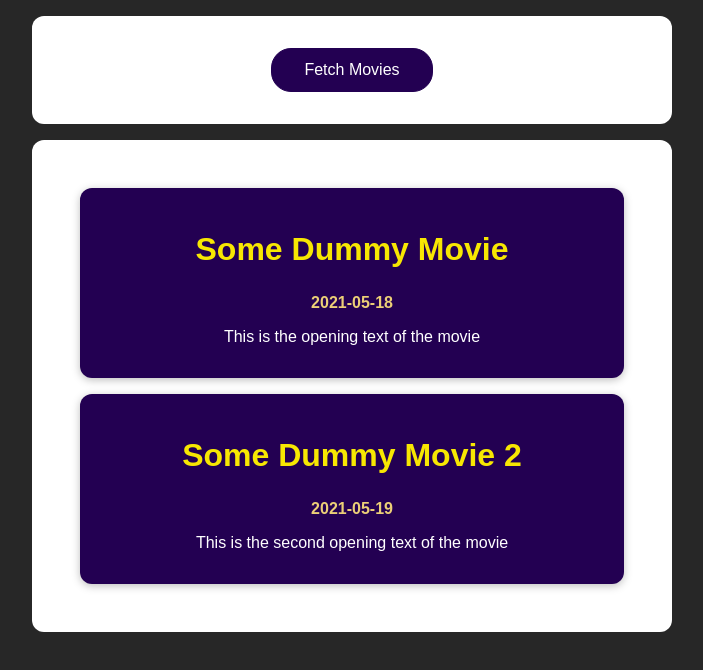
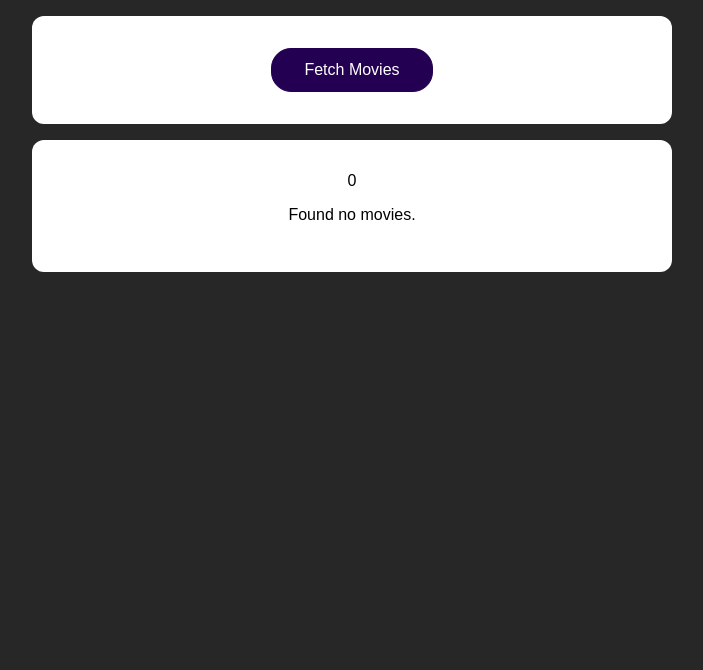
Before and after one commit to prathameshpatil5181/React_Course_project, a React (Create React App) app: page / in a window 1280 px wide. Shown: the top 670 px of the page, without its empty margins (288-991 px from the left). Built offline with nearby package versions, Linux system fonts and the light colour scheme.

Commit message:
completed

```diff
--- a/src/App.js
+++ b/src/App.js
@@ -1,34 +1,51 @@
-import React from 'react';
+import React,{useState} from 'react';
 
 import MoviesList from './components/MoviesList';
 import './App.css';
 
 function App() {
-  const dummyMovies = [
-    {
-      id: 1,
-      title: 'Some Dummy Movie',
-      openingText: 'This is the opening text of the movie',
-      releaseDate: '2021-05-18',
-    },
-    {
-      id: 2,
-      title: 'Some Dummy Movie 2',
-      openingText: 'This is the second opening text of the movie',
-      releaseDate: '2021-05-19',
-    },
-  ];
+  const [movies,setMovies] = useState([]);
+  const [isLoading,setIsLoading] = useState(false);
+  const [error,setError] = useState();
+   async function fetchMoviesHandler(){
+    try{
+      setError(null);
+    setIsLoading(true);
+     const response = await fetch('https://swapi.dev/api/films/');
+      const data = await response.json();
+      if(!response.ok){
+        throw new Error('Something went wrong')
+      }
+      const transformMovies = data.results.map((movieData)=>{
+        return{
+          id:movieData.episode_id,
+          title:movieData.title,
+          openingText:movieData.opening_crawl,
+          releaseDate:movieData.release_date
+        };
+      })
 
+      setMovies(transformMovies);
+      setIsLoading(false);
+    }
+    catch(error){
+      setError(error.message);
+    }
+    setIsLoading(false);
+  }
   return (
     <React.Fragment>
       <section>
-        <button>Fetch Movies</button>
+        <button onClick={fetchMoviesHandler}>Fetch Movies</button>
       </section>
       <section>
-        <MoviesList movies={dummyMovies} />
+        {!isLoading&& movies.length &&<MoviesList movies={movies} />}
+        {!isLoading&& movies.length===0 && <p>Found no movies.</p>}
+        {isLoading&& <p>Loading...</p>}
+        {!isLoading&&error&&<p>{error}</p>}
       </section>
     </React.Fragment>
   );
-}
+  }
 
 export default App;
```
